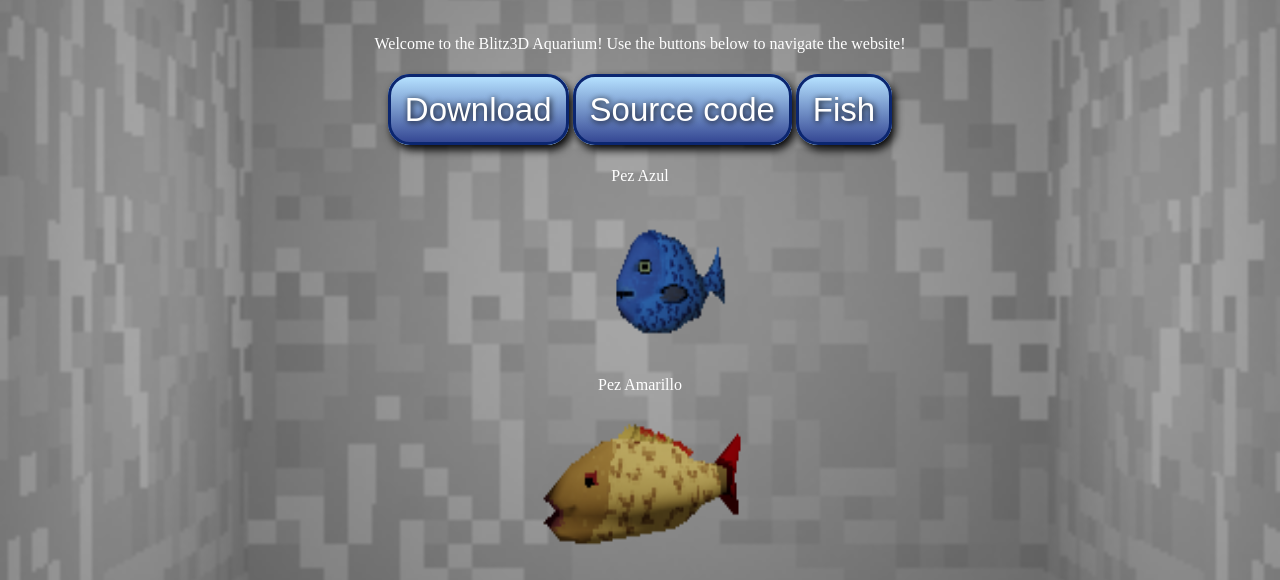
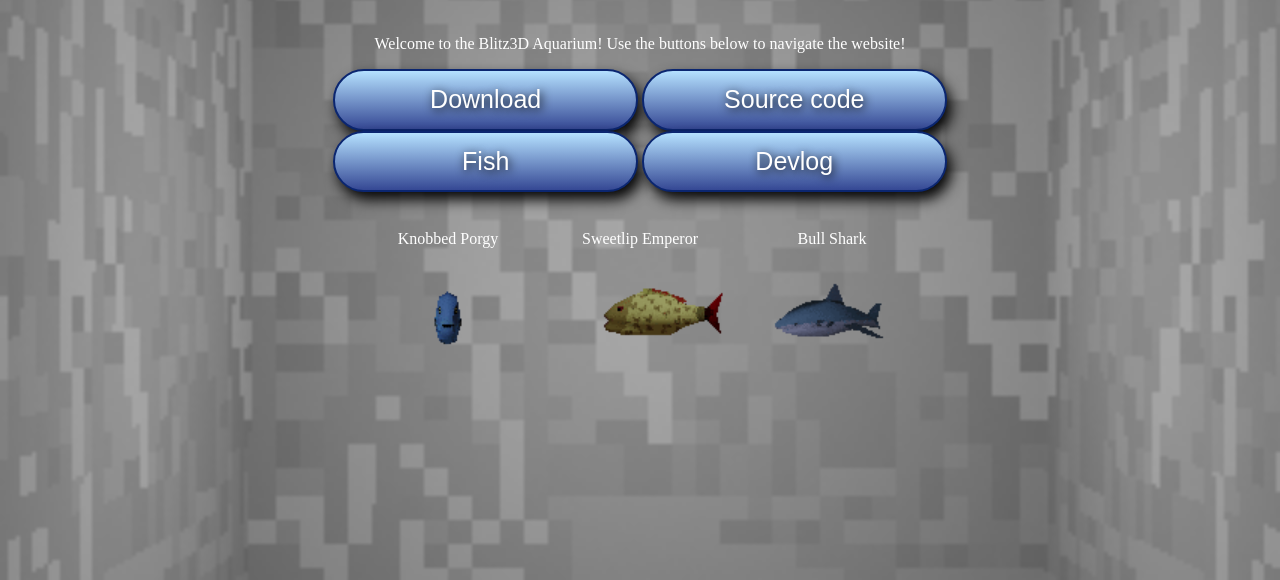
Before and after one commit to JDMarquezCLC/Blitz3D-Aquarium, a plain HTML site: page website/index.html in a window 1280 px wide. Both pictures are taken after a click on the link "Fish". Shown: the part 220-800 px from the top of the page. Drawn offline with Linux system fonts and the light colour scheme.

Commit message:
Added devlog + link to source code

```diff
--- a/website/general.css
+++ b/website/general.css
@@ -8,6 +8,7 @@ body {
 #descripcion, #menu {
 	text-align: center;
 	margin-top: 3%;
+	display:block;
 }
 
 #encabezado p {
@@ -15,7 +16,7 @@ body {
 }
 
 #descripcion, #zonapeces {
-	width: 50%;
+	width: 70%;
 	color: #FFFFFF;
 	text-align: center;
 	margin: auto;
@@ -35,19 +36,23 @@ body {
   background-image: -ms-linear-gradient(top, #b5e1ff, #354894);
   background-image: -o-linear-gradient(top, #b5e1ff, #354894);
   background-image: linear-gradient(to bottom, #b5e1ff, #354894);
-  -webkit-border-radius: 22;
-  -moz-border-radius: 22;
-  border-radius: 22px;
-  text-shadow: 1px 1px 6px #000000;
-  -webkit-box-shadow: 3px 5px 9px #050505;
-  -moz-box-shadow: 3px 5px 9px #050505;
-  box-shadow: 3px 5px 9px #050505;
+  -webkit-border-radius: 1.375em;
+  -moz-border-radius: 1.375em;
+  border-radius: 1.375em;
+  text-shadow: 0.063em 0.063em 0.375em #000000;
+  -webkit-box-shadow: 0.188em 0.313em 0.563em #050505;
+  -moz-box-shadow: 0.188em 0.313em 0.563em #050505;
+  box-shadow: 0.188em 0.313em 0.563em #050505;
   font-family: Arial;
   color: #ffffff;
-  font-size: 33px;
-  padding: 14px;
-  border: solid #0b2670 3px;
+  font-size: 1.563em;
+  padding: 0.575em;
+  border: solid #0b2670 0.100em;
   text-decoration: none;
+  min-width: 10.870em;
+  max-width: 10.870em;
+  display: block;
+  text-align: center;
 }
 
 .btn:hover {
@@ -59,3 +64,42 @@ body {
   background-image: linear-gradient(to bottom, #e0f3ff, #93c5e6);
   text-decoration: none;
 }
+
+#menu div {
+	text-align: center;
+	margin: auto;
+	display: inline-block;
+}
+
+#menu {
+	max-width: 70%;
+	margin: auto;
+}
+
+.pescaos {
+	display: inline-block;
+	margin:auto;
+
+}
+
+#zonapeces .pescaos img {
+	width: 12em;
+	height: 6em;
+}
+
+#zonapeces .16_9pic {
+	width: 45.9567em;
+	height: 25.7067em;
+}
+
+.devlogH {
+	font-size: 1.563em;
+}
+
+.devEntry {
+	text-align: left;
+}
+
+.divEntry {
+	background: rgba(0, 0, 0, 0.3);
+	padding: 2%;
--- a/website/index.html
+++ b/website/index.html
@@ -23,13 +23,38 @@
 
 		<div id="menu">
 
-			<a class="btn">Download</a>
-			<a class="btn">Source code</a>
-			<a class="btn" id="fsh">Fish</a>
+			<div><a class="btn">Download</a></div>
+			<div><a class="btn" href="https://github.com/JDMarquezCLC/Blitz3D-Aquarium" target="blank">Source code</a></div>
+			<div><a class="btn" id="fsh">Fish</a></div>
+			<div><a class="btn" id="dvlg">Devlog</a></div>
 
 		</div>
 
 		<div id="zonapeces">
+
+		</div>
+
+		<div id="devlog" style="visibility: hidden;">
+
+			<div class="divEntry">
+				<p class="devlogH">Devlog: 16/11/2021</p>
+				<p class="devEntry">This the first entry in the devlog of Blitz3D Aquarium.<br>
+				I'll be posting interesting stuff about the development of the "game" here, so check it out
+				often if you're interested in what I add and the more technical details of the game.</p>
+				<p class="devEntry">So the last time the game was updated it was still not that much different from how it started, visually, at least.<br>
+				It still had the same old "stone" box around the playable area, still didn't have a proper player model, and well, it didn't really
+				have that underwater felling that it should have.<br>
+				That's fixed now! Check this out!</p>
+				<img src="devlog\1.jpg" alt="Overview" class="16_9pic" style="width: 25.5315em; height: 14.2815em;">
+				<img src="devlog\2.jpg" alt="Overview upside down with shark" class="16_9pic" style="width: 25.5315em; height: 14.2815em;">
+				<img src="devlog\3.jpg" alt="Added fog too" class="16_9pic" style="width: 25.5315em; height: 14.2815em;">
+				<p class="devEntry">As you can see, I got rid of the old gray box and added a seabed, with a lil sand texture (and an Easter Egg!! Try to find it.)<br>
+				Also added some fog to get more of that underwater feeling. I'll probably be adding some randomly generated scenery soon (stuff like rocks and seaweed).<br><br>
+				And this is the model used for the player character (of which btw, I simplified the camera controls, kindda moves like a plane in a shooter now):</p>
+				<img src="mediojuan.gif" alt="Protagonist" style="width: 20em; height: 15em;">
+				<p class="devEntry">I actually used the face of a friend of mine for the head's texture, but you can't really see it because the image was rendered at a low resolution, and even if you could, the texture is too low res to make up who it is anyways. <br>
+				But it's still pretty cool. I kindda wanted to give him proper clothes, but since you're supposed to be underwater I thought I'd give him a scuba diver suit, which would make it easier for me to texture it :P<br><br>
+				Anyways, that's about it for this devlog. Hope to see you soon with more changes!</p>
 
 		</div>
 
--- a/website/program.js
+++ b/website/program.js
@@ -1,38 +1,47 @@
 var peces = {};
+var devlog = document.getElementById("devlog");
+
 
 window.onload = function () {
+		devlog.style.visibility = "hidden";
+		devlog.style.display = "none";
         pecesBase();
+
     }
 
 function mostrarPeces() {
 	var html = ""/*  = '<div id="listaPeces">'; */
 
 	for (i in peces) {
-            html += "<p>" + peces[i].nombre + "<br><br>" + '<img src="' + peces[i].imagen + '" alt="' + peces[i].nombre + '">' + "</p>";
+            html += '<div class="pescaos">' + peces[i].nombre + "<br><br>" + '<img src="' + peces[i].imagen + '" alt="' + peces[i].nombre + '">' + "</div>";
         }
         zonapeces.innerHTML = html;
 
+}
 
-
-
-
-
-
-
-
+function mostrarDev() {
+	/* var xhttp = new XMLHttpRequest();
+	document.getElementById("zonapeces").innerHTML = this.responseText;
+	xhttp.open("GET", "devlog.html", true);
+	xhttp.send(); */
+	//document.getElementById("devlog").style.visibility = "visible";
+	zonapeces.innerHTML = devlog.innerHTML;
+	zonapeces.style.visibility = "visible";
+	zonapeces.style.display = "block";
 }
 
 function pecesBase() {
 	peces["pez1"] = Object.create(Object.prototype);
-    peces["pez1"].imagen = "pez1.png";
-	peces["pez1"].nombre = "Pez Azul"
+    peces["pez1"].imagen = "psc1.gif";
+	peces["pez1"].nombre = "Knobbed Porgy"
     peces["pez2"] = Object.create(Object.prototype);
-    peces["pez2"].imagen = "pez2.png";
-	peces["pez2"].nombre = "Pez Amarillo"
+    peces["pez2"].imagen = "psc2.gif";
+	peces["pez2"].nombre = "Sweetlip Emperor"
 	peces["pez3"] = Object.create(Object.prototype);
-    peces["pez3"].imagen = "pez3.png";
-	peces["pez3"].nombre = "Tiburon"
+    peces["pez3"].imagen = "chark.gif";
+	peces["pez3"].nombre = "Bull Shark"
 }
 
 
 document.getElementById("fsh").onclick = function() {mostrarPeces()};
+document.getElementById("dvlg").onclick = function() {mostrarDev ()};
```
Also changed, not shown: website/chark.gif (added), website/devlog/1.jpg (added), website/devlog/2.jpg (added), website/devlog/3.jpg (added), website/mediojuan.gif (added), website/psc1.gif (added), website/psc2.gif (added).
